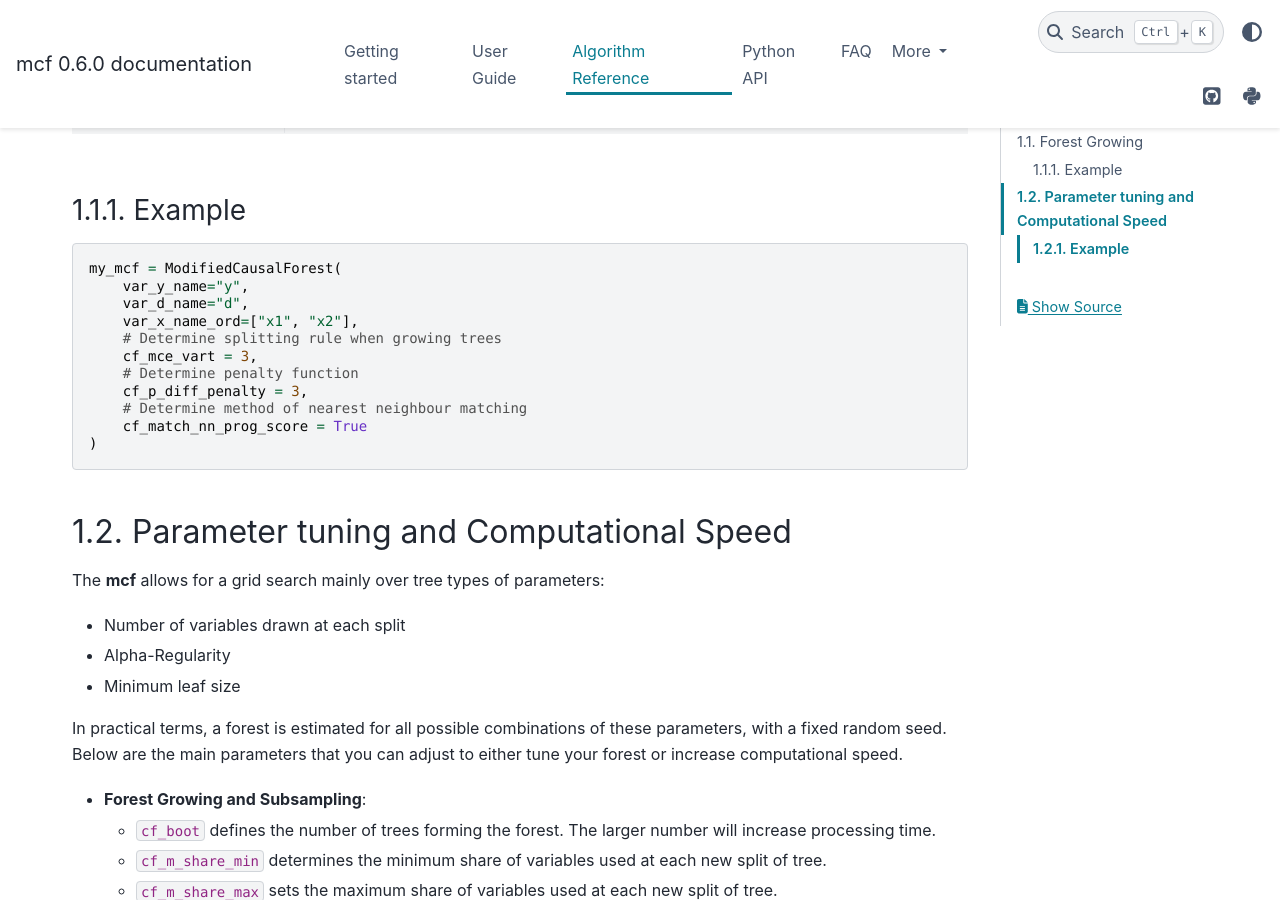
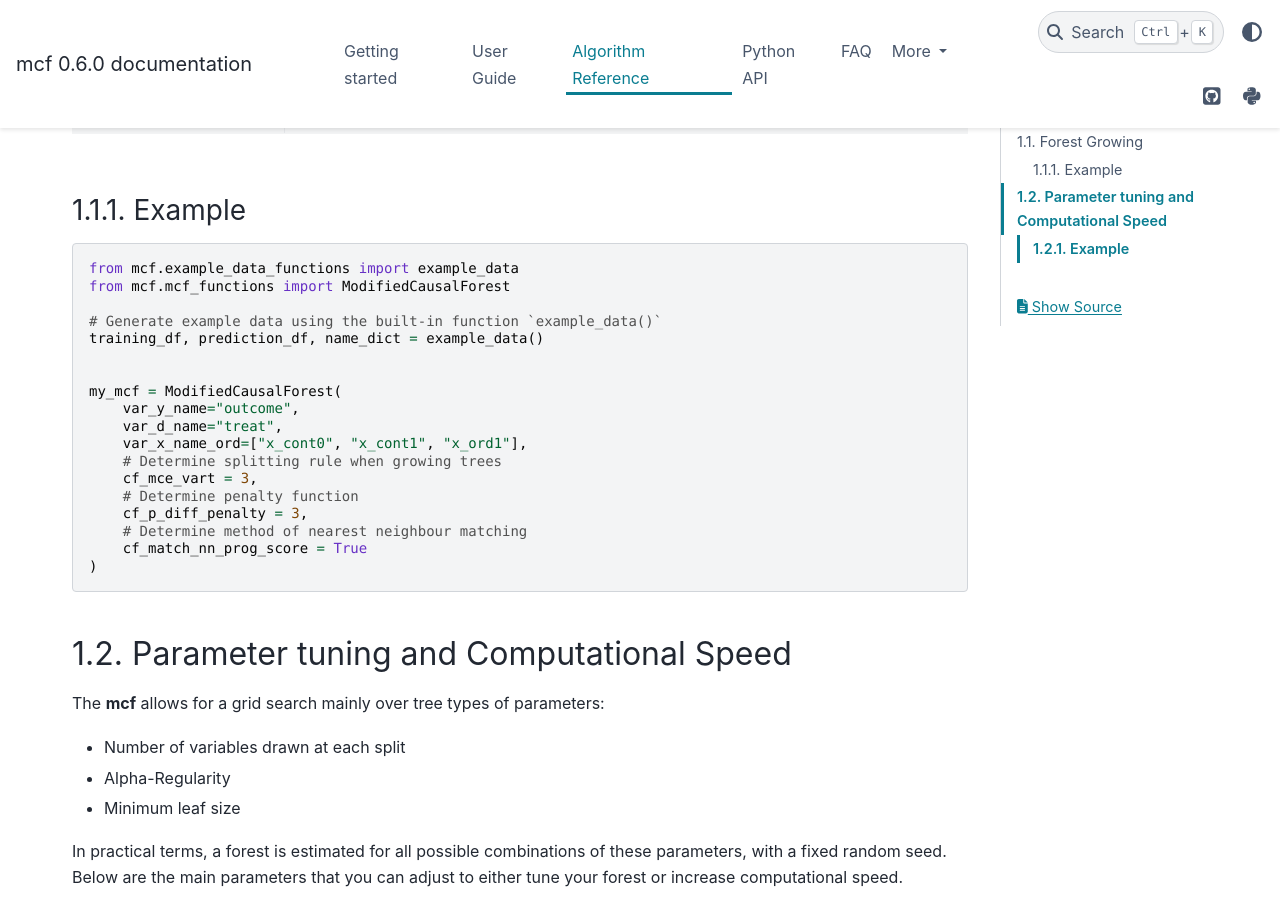
Before and after one commit to MCFpy/mcf, a Sphinx documentation site: the page built from docs/source/algorithm_reference/training.rst, in a window 1280 px wide and 900 px high, scrolled down 1968 px. Built offline with Sphinx 7.4.7 and the PyData theme 0.15.4, drawn with Linux system fonts in a browser that asks for light colours; some of the changed text lies outside the part shown.

Commit message:
Update training.rst

```diff
--- a/docs/source/algorithm_reference/training.rst
+++ b/docs/source/algorithm_reference/training.rst
@@ -59,10 +59,17 @@
 
 .. code-block:: python
 
+    from mcf.example_data_functions import example_data
+    from mcf.mcf_functions import ModifiedCausalForest
+
+    # Generate example data using the built-in function `example_data()`
+    training_df, prediction_df, name_dict = example_data()
+
+
     my_mcf = ModifiedCausalForest(
-        var_y_name="y",
-        var_d_name="d",
-        var_x_name_ord=["x1", "x2"],
+        var_y_name="outcome",
+        var_d_name="treat",
+        var_x_name_ord=["x_cont0", "x_cont1", "x_ord1"],
         # Determine splitting rule when growing trees
         cf_mce_vart = 3,
         # Determine penalty function
@@ -159,9 +166,9 @@
 .. code-block:: python
 
     my_mcf = ModifiedCausalForest(
-        var_y_name="y",
-        var_d_name="d",
-        var_x_name_ord=["x1", "x2"],
+        var_y_name="outcome",
+        var_d_name="treat",
+        var_x_name_ord=["x_cont0", "x_cont1", "x_ord1"],
         # Number of trees
         cf_boot = 500,
         # Maximum share of variables used at each new split of tree
```
